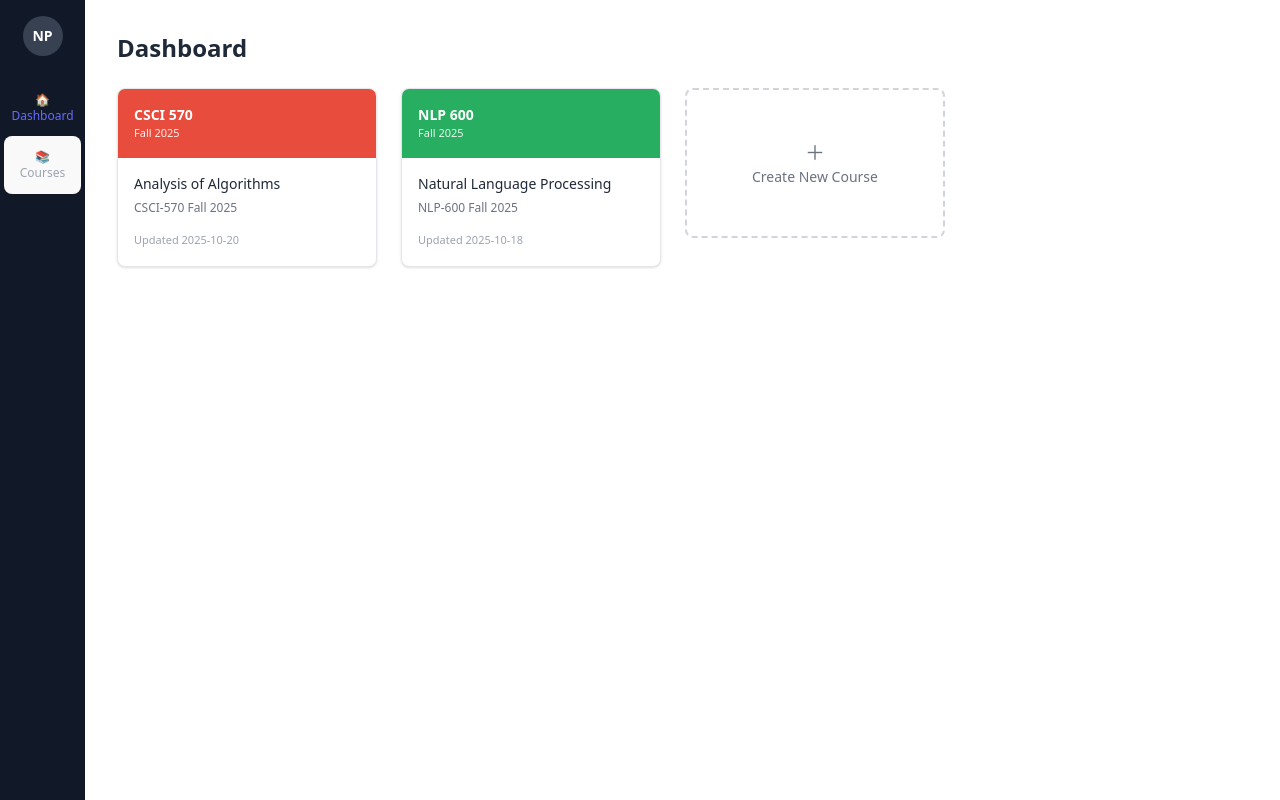
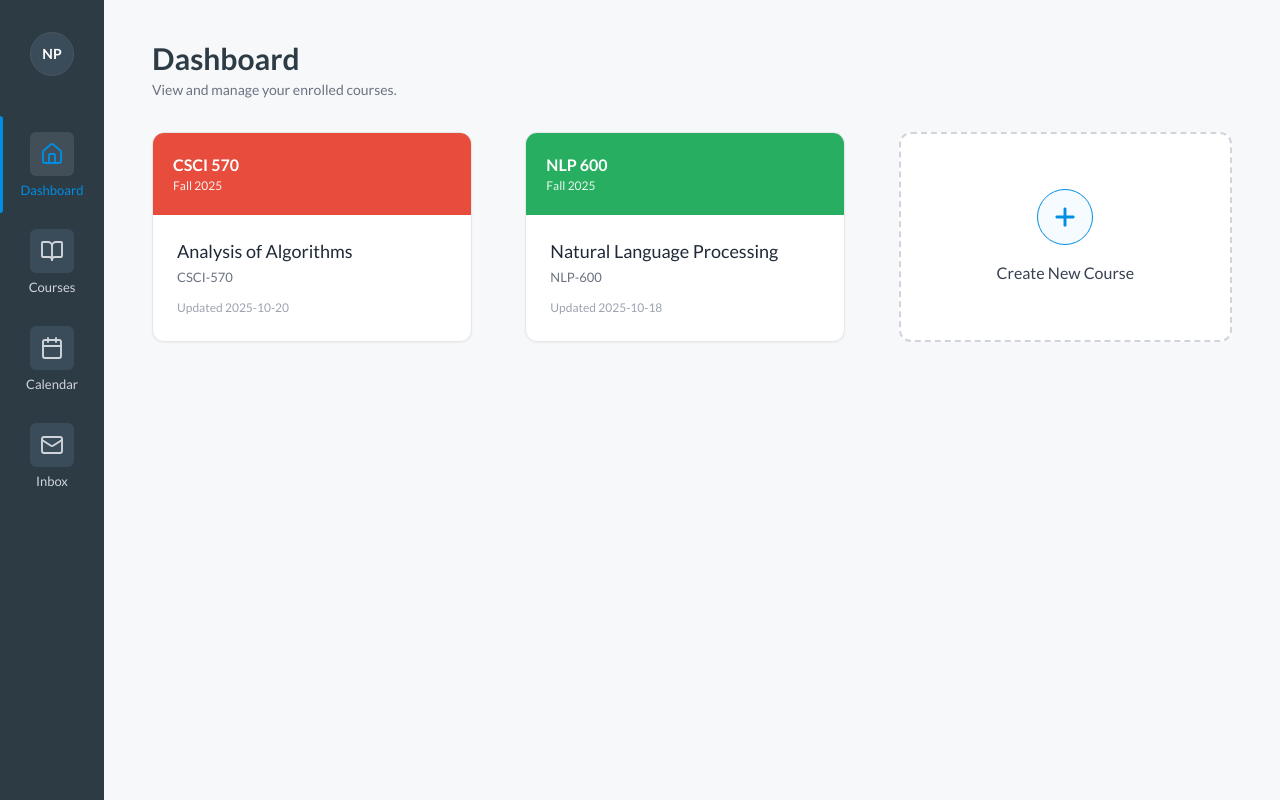
Before and after one commit to NehangPatel23/canvas-clone, a React (Vite) app in the folder canvas-clone/: page / in a window 1280 px wide. Built offline with nearby package versions, Linux system fonts and the light colour scheme.

Commit message:
ui enhancements

```diff
--- a/canvas-clone/index.html
+++ b/canvas-clone/index.html
@@ -3,6 +3,10 @@
   <head>
     <meta charset="UTF-8" />
     <link rel="icon" type="image/svg+xml" href="/vite.svg" />
+    <link
+      href="https://fonts.googleapis.com/css2?family=Lato:wght@300;400;700&display=swap"
+      rel="stylesheet"
+    />
     <meta name="viewport" content="width=device-width, initial-scale=1.0" />
     <title>canvas-clone</title>
   </head>
--- a/canvas-clone/package.json
+++ b/canvas-clone/package.json
@@ -12,6 +12,7 @@
   "dependencies": {
     "baseline-browser-mapping": "^2.8.20",
     "browserslist": "^4.27.0",
+    "lucide-react": "^0.548.0",
     "react": "^19.1.1",
     "react-dom": "^19.1.1",
     "react-router-dom": "^7.9.4"
--- a/canvas-clone/src/App.tsx
+++ b/canvas-clone/src/App.tsx
@@ -1,22 +1,38 @@
-import { Routes, Route } from "react-router-dom";
+import { Routes, Route, Outlet } from "react-router-dom";
 import GlobalNav from "./components/GlobalNav";
 import DashboardPage from "./pages/DashboardPage";
+import CourseLayout from "./layouts/CourseLayout";
+import CourseHomePage from "./pages/CourseHomePage";
+
+function MainLayout() {
+  return (
+    <div className="flex min-h-screen bg-canvas-grayLight text-gray-900">
+      <GlobalNav />
+      <main className="flex-1 min-w-0">
+        <Outlet />
+      </main>
+    </div>
+  );
+}
 
 export default function App() {
   return (
     <Routes>
+      {/* Persistent GlobalNav layout wrapper */}
+      <Route element={<MainLayout />}>
+        {/* Dashboard */}
+        <Route path="/" element={<DashboardPage />} />
+
+        {/* Course route */}
       <Route
-        path="/"
+        path="/courses/:courseId"
         element={
-          <div className="flex min-h-screen bg-white text-gray-900">
-            <GlobalNav />
-            <div className="flex-1">
-              <DashboardPage />
-            </div>
-          </div>
+          <CourseLayout>
+            <CourseHomePage />
+          </CourseLayout>
         }
       />
-      {/* More routes (courses/modules/pages) will go here later */}
+      </Route>
     </Routes>
   );
 }
--- a/canvas-clone/src/components/CourseCard.tsx
+++ b/canvas-clone/src/components/CourseCard.tsx
@@ -4,16 +4,24 @@ export default function CourseCard({ course }: { course: any }) {
   return (
     <Link
       to={`/courses/${course.id}`}
-      className="border border-gray-200 rounded-lg shadow hover:shadow-md transition bg-white overflow-hidden w-[260px]"
+      className="group border border-gray-200 rounded-xl shadow-sm hover:shadow-lg transition-all bg-white overflow-hidden w-[320px] hover:-translate-y-1"
     >
-      <div className="p-4 text-white" style={{ backgroundColor: course.color }}>
-        <div className="text-sm font-semibold">{course.short_name}</div>
-        <div className="text-[11px] opacity-90">{course.term}</div>
+      {/* top banner */}
+      <div
+        className="p-5 text-white"
+        style={{ backgroundColor: course.color }}
+      >
+        <div className="text-base font-semibold">{course.short_name}</div>
+        <div className="text-[12px] opacity-90">{course.term}</div>
       </div>
-      <div className="p-4 text-gray-800 text-sm">
-        <div className="font-medium">{course.title}</div>
-        <div className="text-[12px] text-gray-500 mt-1">{course.code}</div>
-        <div className="text-[11px] text-gray-400 mt-3">
+
+      {/* content */}
+      <div className="p-6 text-gray-800">
+        <div className="text-lg font-medium leading-snug mb-1">
+          {course.title}
+        </div>
+        <div className="text-[13px] text-gray-500">{course.code}</div>
+        <div className="text-[12px] text-gray-400 mt-3">
           Updated {course.updated_at}
         </div>
       </div>
--- /dev/null
+++ b/canvas-clone/src/components/CourseSidebar.tsx
@@ -0,0 +1,58 @@
+import { Link, useLocation, useParams } from "react-router-dom";
+import { Home, FileText, Layers, Folder } from "lucide-react";
+
+export default function CourseSidebar() {
+  const { courseId } = useParams();
+  const location = useLocation();
+
+  const base = `/courses/${courseId}`;
+  const items = [
+    { label: "Home", icon: Home, path: `${base}` },
+    { label: "Modules", icon: Layers, path: `${base}/modules` },
+    { label: "Pages", icon: FileText, path: `${base}/pages` },
+    { label: "Files", icon: Folder, path: `${base}/files` },
+  ];
+
+  return (
+    <nav className="bg-white border-r border-canvas-border w-[220px] flex flex-col py-6">
+      <h2 className="px-6 pb-6 text-sm font-semibold text-gray-600 tracking-wide uppercase">
+        Course Navigation
+      </h2>
+
+      {items.map(({ label, icon: Icon, path }) => {
+        const isActive =
+          location.pathname === path ||
+          (label === "Home" && location.pathname === base);
+
+        return (
+          <Link
+            key={label}
+            to={path}
+            className={`group relative flex items-center gap-3 py-3 pl-6 pr-3 text-[15px] font-medium transition-all ${
+              isActive
+                ? "text-canvas-blue bg-[#F2FAFF]"
+                : "text-gray-600 hover:bg-gray-50 hover:text-gray-800"
+            }`}
+          >
+            {/* Active blue bar */}
+            <div
+              className={`absolute left-0 top-0 h-full w-[3px] rounded-r-md transition-all ${
+                isActive
+                  ? "bg-canvas-blue opacity-100"
+                  : "opacity-0 group-hover:opacity-40 group-hover:bg-canvas-blue"
+              }`}
+            />
+
+            {/* Icon */}
+            <Icon
+              className={`w-5 h-5 ${
+                isActive ? "text-canvas-blue" : "text-gray-400 group-hover:text-gray-600"
+              }`}
+            />
+            {label}
+          </Link>
+        );
+      })}
+    </nav>
+  );
+}
--- a/canvas-clone/src/components/GlobalNav.tsx
+++ b/canvas-clone/src/components/GlobalNav.tsx
@@ -1,24 +1,58 @@
-import { Link } from "react-router-dom";
+import { Link, useLocation } from "react-router-dom";
+import { Home, BookOpen, Calendar, Mail } from "lucide-react";
 
 export default function GlobalNav() {
+  const location = useLocation();
+
+  const navItems = [
+    { label: "Dashboard", icon: Home, path: "/" },
+    { label: "Courses", icon: BookOpen, path: "/courses" },
+    { label: "Calendar", icon: Calendar },
+    { label: "Inbox", icon: Mail },
+  ];
+
   return (
-    <nav className="bg-gray-900 text-white flex flex-col items-center py-4 w-[85px] shrink-0">
-      <div className="w-10 h-10 rounded-full bg-gray-700 flex items-center justify-center text-sm font-semibold mb-6">
+    <nav className="bg-[#2D3B45] text-white flex flex-col items-center py-8 w-[104px] shrink-0">
+      {/* User bubble */}
+      <div className="w-11 h-11 rounded-full bg-[#3A4C59] flex items-center justify-center text-sm font-semibold mb-10 border border-gray-600">
         NP
       </div>
 
-      <Link
-        to="/"
-        className="flex flex-col items-center py-3 text-xs hover:text-blue-400"
-      >
-        <span>🏠</span>
-        <span>Dashboard</span>
-      </Link>
+      {/* Nav items */}
+      {navItems.map(({ label, icon: Icon, path }) => {
+        const isActive = path && location.pathname === path;
 
-      <button className="flex flex-col items-center py-3 text-xs text-gray-400">
-        <span>📚</span>
-        <span>Courses</span>
-      </button>
+        return (
+          <Link
+            key={label}
+            to={path || "#"}
+            className={`group relative flex flex-col items-center py-4 text-[13px] font-medium w-full transition-all ${
+              isActive ? "text-[#008EE2]" : "text-gray-300 hover:text-white"
+            }`}
+          >
+            {/* Active blue bar */}
+            <div
+              className={`absolute left-0 top-0 h-full w-[3px] rounded-r-md transition-all ${
+                isActive
+                  ? "bg-[#008EE2] opacity-100"
+                  : "opacity-0 group-hover:opacity-40 group-hover:bg-[#008EE2]"
+              }`}
+            />
+
+            {/* Icon */}
+            <div
+              className={`w-11 h-11 rounded-md flex items-center justify-center mb-2 transition-colors ${
+                isActive ? "bg-[#FFFFFF1A]" : "bg-[#3A4C59] group-hover:bg-[#465B6A]"
+              }`}
+            >
+              <Icon className="w-6 h-6" strokeWidth={1.9} />
+            </div>
+
+            {/* Label */}
+            <span className="leading-none">{label}</span>
+          </Link>
+        );
+      })}
     </nav>
   );
 }
--- a/canvas-clone/src/data/mockData.ts
+++ b/canvas-clone/src/data/mockData.ts
@@ -3,7 +3,7 @@ export const mockCourses = [
     id: "1",
     short_name: "CSCI 570",
     title: "Analysis of Algorithms",
-    code: "CSCI-570 Fall 2025",
+    code: "CSCI-570",
     term: "Fall 2025",
     color: "#E74C3C",
     published: true,
@@ -13,7 +13,7 @@ export const mockCourses = [
     id: "2",
     short_name: "NLP 600",
     title: "Natural Language Processing",
-    code: "NLP-600 Fall 2025",
+    code: "NLP-600",
     term: "Fall 2025",
     color: "#27AE60",
     published: false,
--- a/canvas-clone/src/index.css
+++ b/canvas-clone/src/index.css
@@ -17,6 +17,10 @@
   -moz-osx-font-smoothing: grayscale;
 }
 
+* {
+  transition: background-color 0.2s ease, color 0.2s ease, box-shadow 0.2s ease, transform 0.2s ease;
+}
+
 a {
   font-weight: 500;
   color: #646cff;
@@ -27,12 +31,10 @@ a:hover {
   color: #535bf2;
 }
 
-body {
-  margin: 0;
-  display: flex;
-  place-items: center;
-  min-width: 320px;
-  min-height: 100vh;
+@layer base {
+  body {
+    @apply font-lato bg-canvas-grayLight text-gray-900;
+  }
 }
 
 h1 {
--- /dev/null
+++ b/canvas-clone/src/layouts/CourseLayout.tsx
@@ -0,0 +1,10 @@
+import CourseSidebar from "../components/CourseSidebar";
+
+export default function CourseLayout({ children }: { children: React.ReactNode }) {
+  return (
+    <div className="flex min-h-screen bg-canvas-grayLight">
+      <CourseSidebar />
+      <main className="flex-1 px-12 py-10">{children}</main>
+    </div>
+  );
+}
--- /dev/null
+++ b/canvas-clone/src/pages/CourseHomePage.tsx
@@ -0,0 +1,70 @@
+import { useParams, Link } from "react-router-dom";
+import { mockCourses } from "../data/mockData";
+
+export default function CourseHomePage() {
+  const { courseId } = useParams();
+  const course = mockCourses.find((c) => c.id === courseId);
+
+  if (!course) return <div className="p-8">Course not found.</div>;
+
+  return (
+    <div className="p-10 flex flex-col lg:flex-row gap-10 min-h-screen bg-[#F7F8FA]">
+      {/* Left column */}
+      <div className="flex-1">
+        <h1 className="text-3xl font-semibold text-[#2D3B45]">{course.title}</h1>
+        <p className="text-sm text-gray-600 mt-1">
+          {course.code} • {course.term}
+        </p>
+        <p className="text-xs text-gray-400 mt-1">
+          Last updated {course.updated_at}
+        </p>
+
+        <div className="mt-8 space-y-5 text-[15px] text-gray-700 leading-relaxed">
+          <p className="border-l-4 border-[#008EE2] pl-4">
+            Welcome to <strong>{course.short_name}</strong>. Use the sidebar to access
+            Modules, Pages, and Files. Your students will see this page first.
+          </p>
+          <p>
+            You can later set this homepage to Modules, Syllabus, or a custom
+            Page—just like in Canvas.
+          </p>
+        </div>
+      </div>
+
+      {/* Right column */}
+      <aside className="w-full lg:w-[320px] flex-shrink-0">
+        <div className="border border-gray-200 rounded-lg bg-white shadow-sm">
+          <div className="px-4 py-3 border-b border-gray-200 flex items-center justify-between">
+            <span className="font-semibold text-gray-800 text-sm">
+              Course Status
+            </span>
+            <span
+              className={
+                "text-xs font-medium px-2 py-1 rounded " +
+                (course.published
+                  ? "bg-green-100 text-green-700 border border-green-300"
+                  : "bg-gray-200 text-gray-700 border border-gray-300")
+              }
+            >
+              {course.published ? "Published" : "Unpublished"}
+            </span>
+          </div>
+
+          <div className="p-4 text-sm text-gray-700 space-y-2">
+            {["modules", "pages", "files"].map((item) => (
+              <div key={item} className="flex justify-between">
+                <span className="capitalize">{item}</span>
+                <Link
+                  to={`/courses/${course.id}/${item}`}
+                  className="text-[#008EE2] hover:underline"
+                >
+                  View
+                </Link>
+              </div>
+            ))}
+          </div>
+        </div>
+      </aside>
+    </div>
+  );
+}
--- a/canvas-clone/src/pages/DashboardPage.tsx
+++ b/canvas-clone/src/pages/DashboardPage.tsx
@@ -1,19 +1,33 @@
 import CourseCard from "../components/CourseCard";
 import { mockCourses } from "../data/mockData";
+import { Plus } from "lucide-react";
 
 export default function DashboardPage() {
   return (
-    <div className="flex flex-col flex-1 overflow-auto bg-white p-8">
-      <h1 className="text-2xl font-semibold text-gray-800 mb-6">Dashboard</h1>
-      <div className="flex flex-wrap gap-6">
+    <div className="flex flex-col flex-1 min-h-screen px-12 py-10 bg-[#F7F8FA]">
+      {/* Header */}
+      <div className="mb-8">
+        <h1 className="text-3xl font-semibold text-[#2D3B45] mb-1">Dashboard</h1>
+        <p className="text-sm text-gray-500">
+          View and manage your enrolled courses.
+        </p>
+      </div>
+
+      {/* Courses grid */}
+      <div className="grid grid-cols-[repeat(auto-fill,minmax(320px,1fr))] gap-10">
         {mockCourses.map((c) => (
           <CourseCard key={c.id} course={c} />
         ))}
 
-        <div className="border-2 border-dashed border-gray-300 rounded-lg flex items-center justify-center text-center text-gray-500 w-[260px] h-[150px] cursor-pointer hover:bg-gray-50">
-          <div>
-            <div className="text-xl">＋</div>
-            <div className="text-sm font-medium">Create New Course</div>
+        {/* Create new course card */}
+        <div className="group border-2 border-dashed border-gray-300 rounded-xl flex flex-col justify-center items-center h-full min-h-[210px] text-gray-500 cursor-pointer bg-white hover:bg-gray-50 hover:border-[#008EE2] transition-all hover:-translate-y-1 hover:shadow-md">
+          <div className="flex flex-col items-center">
+            <div className="w-14 h-14 mb-4 flex items-center justify-center rounded-full bg-[#008EE20A] border border-[#008EE2] group-hover:bg-[#008EE210]">
+              <Plus className="w-7 h-7 text-[#008EE2]" strokeWidth={2.5} />
+            </div>
+            <div className="text-base font-medium text-gray-700 group-hover:text-[#008EE2]">
+              Create New Course
+            </div>
           </div>
         </div>
       </div>
--- a/canvas-clone/tailwind.config.js
+++ b/canvas-clone/tailwind.config.js
@@ -1,6 +1,24 @@
 /** @type {import('tailwindcss').Config} */
 export default {
   content: ["./index.html", "./src/**/*.{ts,tsx}"],
-  theme: { extend: {} },
+  theme: {
+  extend: {
+    colors: {
+      canvas: {
+        blue: "#008EE2",
+        blueLight: "#1DA1F2",
+        grayDark: "#2D3B45",
+        grayMedium: "#3A4C59",
+        grayLight: "#F7F8FA",
+        green: "#28A745",
+        red: "#D6392C",
+        border: "#E3E8EE",
+      },
+    },
+    fontFamily: {
+      lato: ['"Lato"', "sans-serif"],
+    },
+  },
+},
   plugins: [],
 };
```
Also changed, not shown: 2 other files (tests, documents, lock files or other folders).
